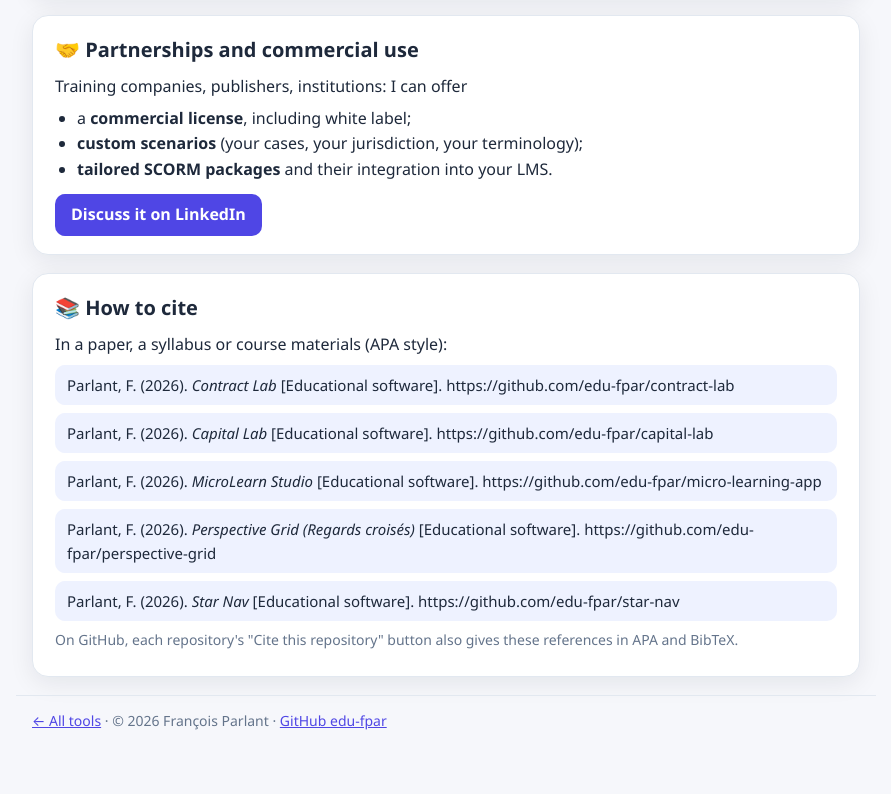
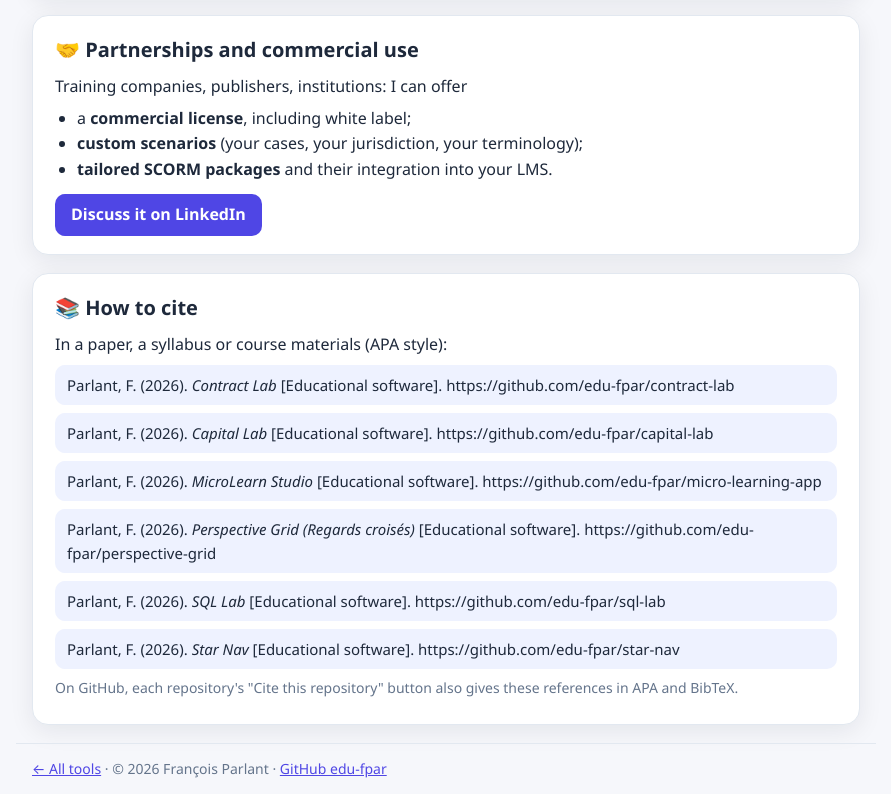
Before and after one commit to edu-fpar/edu-fpar.github.io, a plain HTML site: page about.html in a window 1280 px wide. Shown: the part 941-1735 px from the top of the page, without its empty margins (194-1085 px from the left). Before the commit the page ends 1687 px from the top, so only its background shows below. Drawn offline with Linux system fonts and the light colour scheme.

Commit message:
À propos : citation de SQL Lab
Co-Authored-By: Claude Opus 5.5 <noreply@anthropic.com>

```diff
--- a/about.html
+++ b/about.html
@@ -135,6 +135,7 @@
       <li>Parlant, F. (2026). <i>Capital Lab</i> [Logiciel pédagogique]. https://github.com/edu-fpar/capital-lab</li>
       <li>Parlant, F. (2026). <i>MicroLearn Studio</i> [Logiciel pédagogique]. https://github.com/edu-fpar/micro-learning-app</li>
       <li>Parlant, F. (2026). <i>Perspective Grid (Regards croisés)</i> [Logiciel pédagogique]. https://github.com/edu-fpar/perspective-grid</li>
+      <li>Parlant, F. (2026). <i>SQL Lab</i> [Logiciel pédagogique]. https://github.com/edu-fpar/sql-lab</li>
       <li>Parlant, F. (2026). <i>Star Nav</i> [Logiciel pédagogique]. https://github.com/edu-fpar/star-nav</li>
     </ul>
     <ul class="cite" data-l="en">
@@ -142,6 +143,7 @@
       <li>Parlant, F. (2026). <i>Capital Lab</i> [Educational software]. https://github.com/edu-fpar/capital-lab</li>
       <li>Parlant, F. (2026). <i>MicroLearn Studio</i> [Educational software]. https://github.com/edu-fpar/micro-learning-app</li>
       <li>Parlant, F. (2026). <i>Perspective Grid (Regards croisés)</i> [Educational software]. https://github.com/edu-fpar/perspective-grid</li>
+      <li>Parlant, F. (2026). <i>SQL Lab</i> [Educational software]. https://github.com/edu-fpar/sql-lab</li>
       <li>Parlant, F. (2026). <i>Star Nav</i> [Educational software]. https://github.com/edu-fpar/star-nav</li>
     </ul>
     <p class="muted" data-l="fr">Sur GitHub, le bouton « Cite this repository » de chaque dépôt donne aussi ces références en APA et BibTeX.</p>
```
